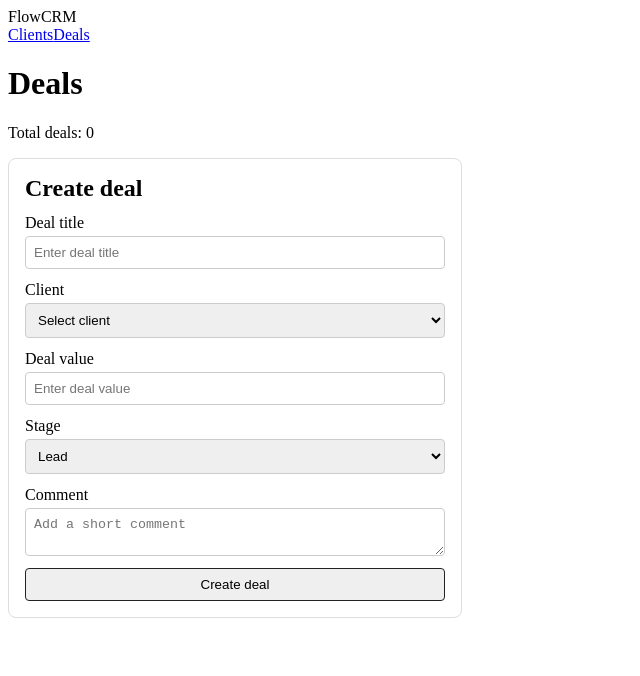
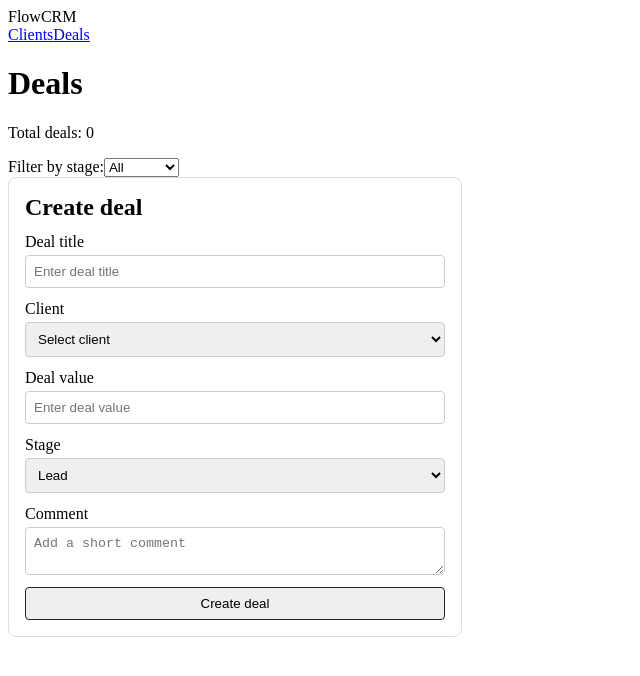
Before and after one commit to vasilyefff/flowcrm, a React (Vite) app: page /deals in a window 1280 px wide. Shown: the top 676 px of the page, without its empty margins (0-640 px from the left). Built offline with nearby package versions, Linux system fonts and the light colour scheme.

Commit message:
add deal stage filter

```diff
--- a/src/pages/deals/DealsPage.tsx
+++ b/src/pages/deals/DealsPage.tsx
@@ -3,15 +3,22 @@ import { useSelector, useDispatch } from 'react-redux'
 
 import type { RootState } from '@/app/store'
 import { addDeal, updateDeal } from '@/entities/deal/model/dealSlice'
-import type { CreateDealDto, Deal } from '@/entities/deal/model/types'
+import type {
+  CreateDealDto,
+  Deal,
+  DealStage,
+} from '@/entities/deal/model/types'
 import { DealForm } from '@/features/deal/create/DealForm'
 import { EditDealDialog } from '@/features/deal/edit/EditDealDialog'
 
 import { DealList } from './DealList'
 
+type DealStageFilter = DealStage | 'all'
+
 export const DealsPage = () => {
   const deals = useSelector((state: RootState) => state.deals.items)
   const [selectedDeal, setSelectedDeal] = useState<Deal | null>(null)
+  const [stageFilter, setStageFilter] = useState<DealStageFilter>('all')
 
   const dispatch = useDispatch()
 
@@ -38,6 +45,11 @@ export const DealsPage = () => {
     setSelectedDeal(null)
   }
 
+  const filteredDeals =
+    stageFilter === 'all'
+      ? deals
+      : deals.filter((deal) => deal.stage === stageFilter)
+
   const handleCancelEdit = () => {
     setSelectedDeal(null)
   }
@@ -46,6 +58,22 @@ export const DealsPage = () => {
     <div>
       <h1>Deals</h1>
       <p>Total deals: {deals.length}</p>
+      <label>
+        Filter by stage:
+        <select
+          value={stageFilter}
+          onChange={(event) =>
+            setStageFilter(event.target.value as DealStageFilter)
+          }
+        >
+          <option value="all">All</option>
+          <option value="lead">Lead</option>
+          <option value="qualified">Qualified</option>
+          <option value="proposal">Proposal</option>
+          <option value="won">Won</option>
+          <option value="lost">Lost</option>
+        </select>
+      </label>
 
       <DealForm onSubmit={handleCreateDeal} />
 
@@ -55,7 +83,7 @@ export const DealsPage = () => {
         onCancel={handleCancelEdit}
       />
 
-      <DealList deals={deals} onEdit={handleEditDeal} />
+      <DealList deals={filteredDeals} onEdit={handleEditDeal} />
     </div>
   )
 }
```
